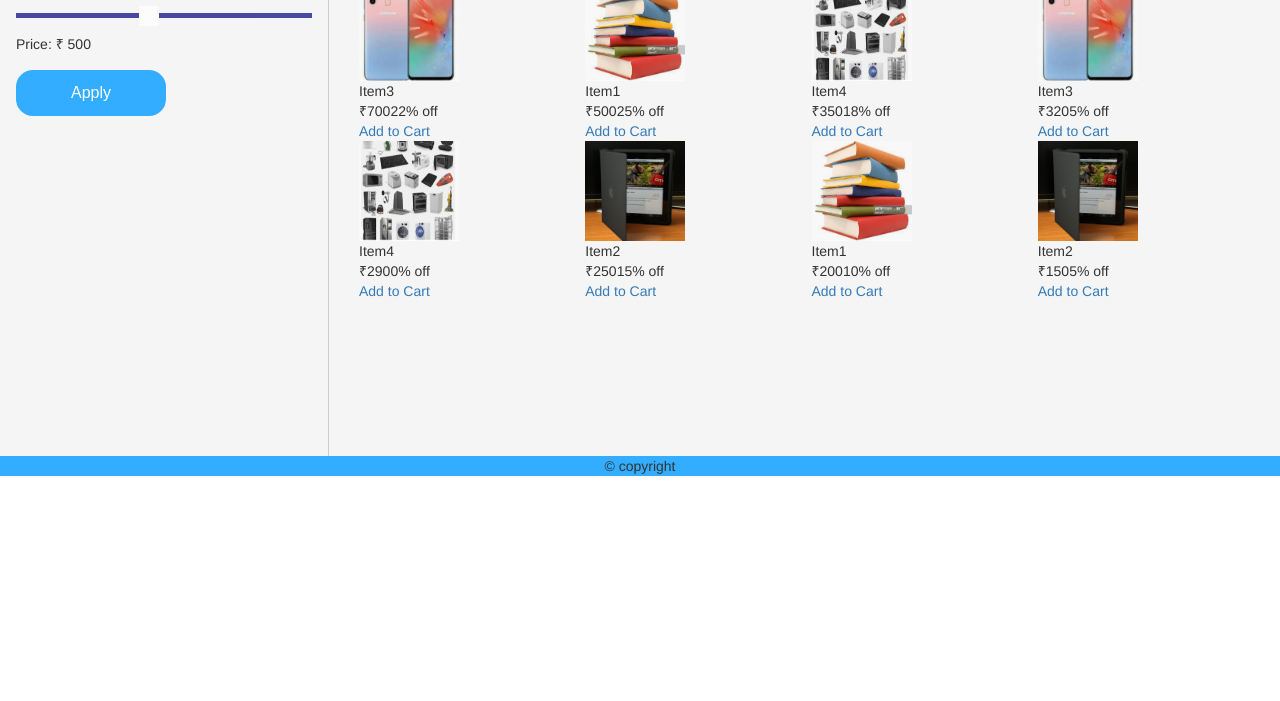
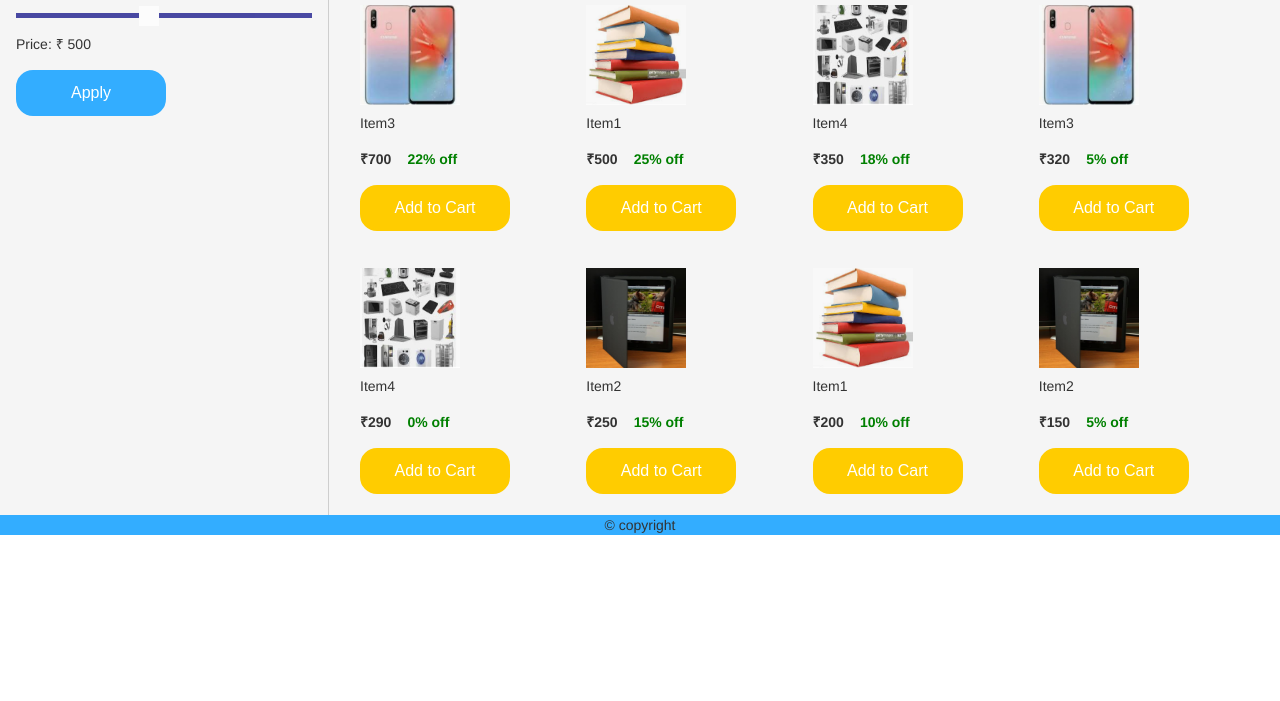
Before and after one commit to senthilkumarrepo/cart-application, a plain HTML site: page index.html in a window 1280 px wide. Shown: the part 99-800 px from the top of the page. Drawn offline with nearby package versions, Linux system fonts and the light colour scheme.

Commit message:
update index.css

```diff
--- a/css/index.css
+++ b/css/index.css
@@ -35,6 +35,41 @@ background-color:#33adff;
 .cart-index__content .cart-index__container {
     min-height:495px;
     border-left:1px solid #3333;
+}
+.cart-index__content .cart-index__content--items {
+    padding:16px;
+}
+.cart-index__content .cart-index__content--title {
+    padding:8px 0 0 0;
+}
+.cart-index__content .cart-index__content--pricesection {
+   padding:16px 0 0 0;
+   font-weight: bold;
+}
+.cart-index__content .cart-index__content--discount {
+    padding:16px 0 0 16px;
+    color: green;
+}
+a.cart-addtocart {
+    position: relative;
+    width:150px;
+    margin:16px 0 0 0;
+    display: inline-block;
+    color: #ffffff;
+    cursor: pointer;
+    font-family: Arial, serif;
+    line-height: 22px;
+    font-size: 16px;
+    text-align: center;
+    border-width: 2px;
+    border-style: solid;
+    border-image: initial;
+    overflow: hidden;
+    transition: all 0.08s ease-in 0s;
+    border-radius: 17px;
+    background: #ffcc00;
+    border-color: #ffcc00;
+    padding:10px 22px;
 }
 /*** content ends **/
 
```
